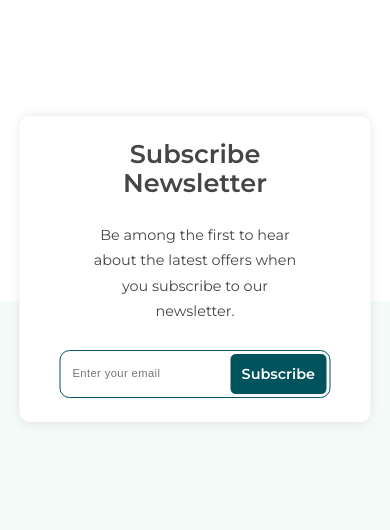
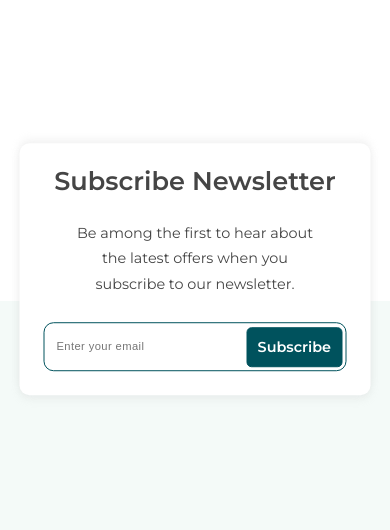
Before and after one commit to the-officialjosh/New-Army, a plain HTML site: page index.html in a window 390 px wide. Shown: the part 6186-6716 px from the top of the page. Drawn offline with Linux system fonts and the light colour scheme.

Commit message:
fixed subscribe box

```diff
--- a/css/queries.css
+++ b/css/queries.css
@@ -314,7 +314,10 @@
   .btn {
     width: 12rem;
   }
-
+  .subscribe--text-box {
+    width: 90%;
+    padding: 3rem 3rem;
+  }
   .section-testimonials {
     padding: 3rem 0;
   }
```
